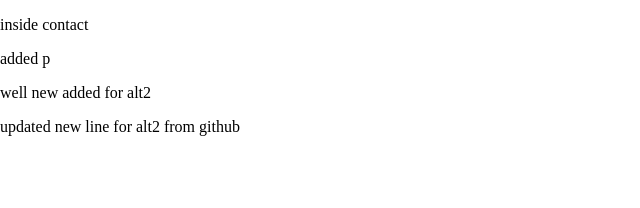
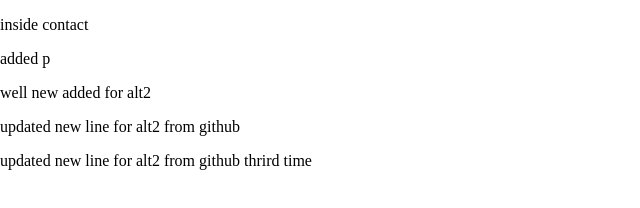
Before and after one commit to Zubichyperboss/Learning, a plain HTML site: page contact.html in a window 1280 px wide. Shown: the whole page, without its empty margins (0-640 px from the left). Drawn offline with Linux system fonts and the light colour scheme.

Commit message:
Update contact.html from github 3

```diff
--- a/contact.html
+++ b/contact.html
@@ -15,5 +15,7 @@
     <P> well new added for alt2</P>
     <p> updated new line for alt2 from github</p>
 
+    <p> updated new line for alt2 from github thrird time</p>
+
 </body>
 </html>
```
